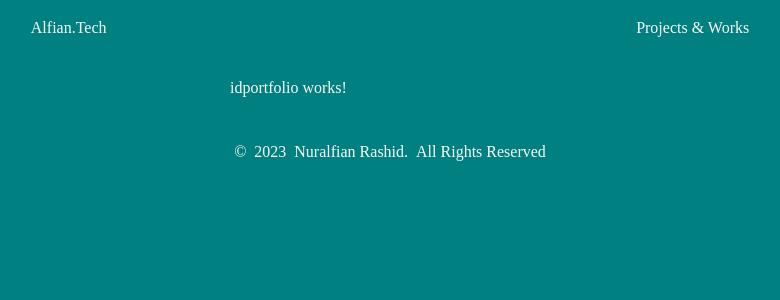
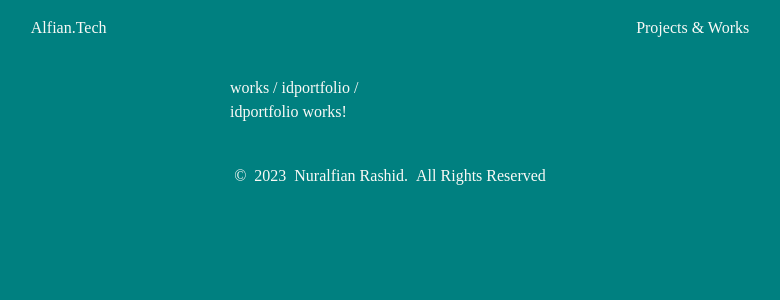
Before and after one commit to alfianlion/Alfian-Portfolio, an Angular app: page /works/idportfolio in a window 1280 px wide. Shown: the top 300 px of the page, without its empty margins (250-1030 px from the left). Built offline with nearby package versions, Linux system fonts and the light colour scheme; a web font is replaced by a local one.

Commit message:
Added breadcrumb component

```diff
--- a/src/page/works/idportfolio/idportfolio.component.html
+++ b/src/page/works/idportfolio/idportfolio.component.html
@@ -1 +1,2 @@
+<app-breadcrumb></app-breadcrumb>
 <p>idportfolio works!</p>
```
